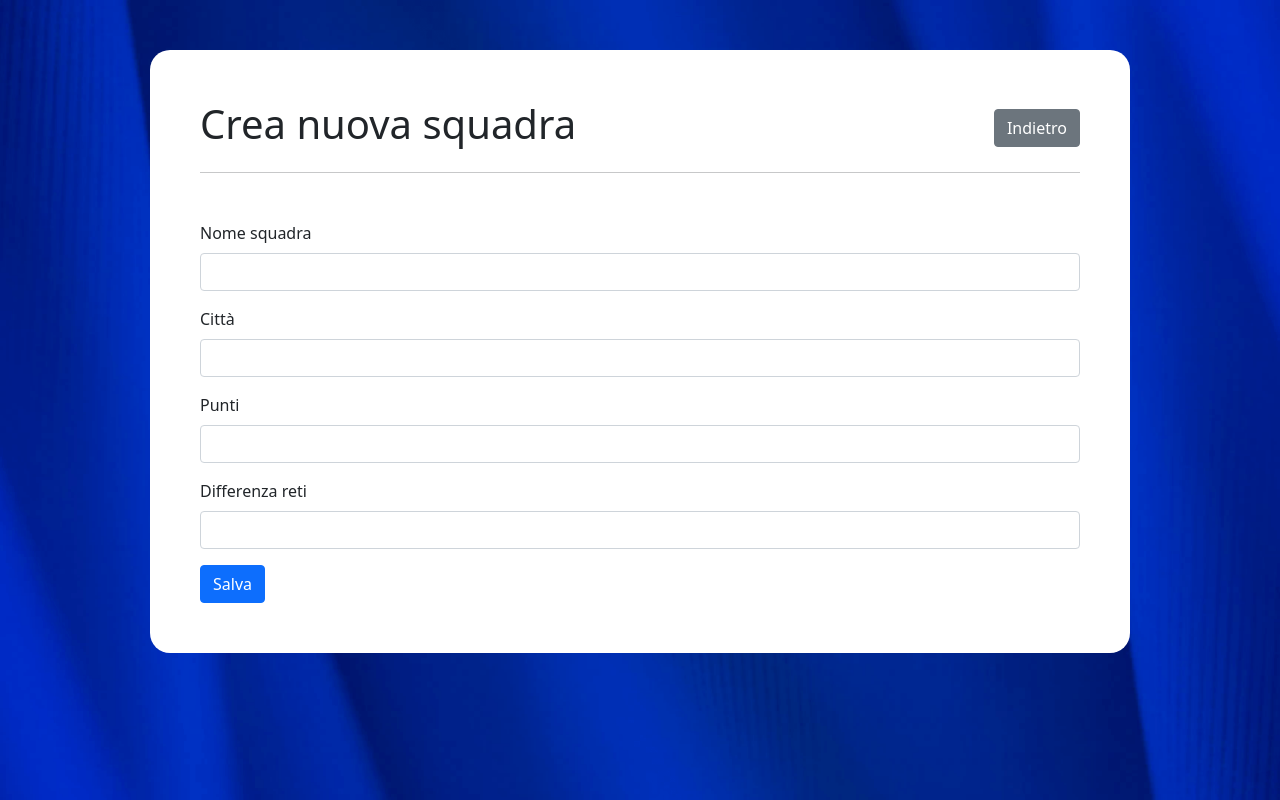
After one commit to LanciWeb/mvc_framework, a PHP site: template views/teams/create.php in a window 1280 px wide. The commit adds this page. Run offline with PHP 8.4, Linux system fonts and the light colour scheme; the template is opened without the code that fills it, so the values that code supplies are empty.

Commit message:
added creation

```diff
--- a/Router.php
+++ b/Router.php
@@ -29,7 +29,7 @@ class Router
 
   public function resolve()
   {
-    $path = $_SERVER['PATH_METHOD'] ?? "/";
+    $path = $_SERVER['PATH_INFO'] ?? "/";
     $method = $_SERVER['REQUEST_METHOD'];
 
     $fn = $method === 'GET' ? $this->get_routes[$path] : $this->post_routes[$path];
--- /dev/null
+++ b/views/teams/create.php
@@ -0,0 +1,34 @@
+<header class="mb-5">
+  <div class="d-flex align-items-center justify-content-between">
+    <h1>Crea nuova squadra</h1>
+    <a href="/teams" class="btn btn-secondary">Indietro</a>
+  </div>
+  <hr />
+</header>
+
+<section>
+  <form action="" method="POST" class="needs-validation" novalidate>
+    <div class="mb-3 has-validation">
+      <label for="name" class="form-label">Nome squadra</label>
+      <input type="text" class="form-control <?php if ($errors['name']) echo 'is-invalid' ?>" id="name" name="name" required value="<?= $team->name ?>">
+      <div class="invalid-feedback">
+        <?= $errors['name'] ?>
+      </div>
+    </div>
+
+    </div>
+    <div class="mb-3">
+      <label for="city" class="form-label">Citt&agrave;</label>
+      <input type="text" class="form-control" id="city" name="city" value="<?= $team->city ?>">
+    </div>
+    <div class="mb-3">
+      <label for="points" class="form-label">Punti</label>
+      <input type="number" class="form-control" id="points" name="points" min="0" max="110" step="1" value="<?= $team->points ?>">
+    </div>
+    <div class="mb-3">
+      <label for="goal_diff" class="form-label">Differenza reti</label>
+      <input type="number" class="form-control" id="goal_diff" name="goal_diff" min="-50" max="60" step="1" value="<?= $team->goal_diff ?>">
+    </div>
+    <button type="submit" class="btn btn-primary">Salva</button>
+  </form>
+</section>
```
Also changed, not shown: controllers/TeamsController.php (+22 -0 lines), db/Database.php (+20 -0 lines), models/Team.php (added, +49 -0 lines), views/teams/index.php (+10 -1 lines).
